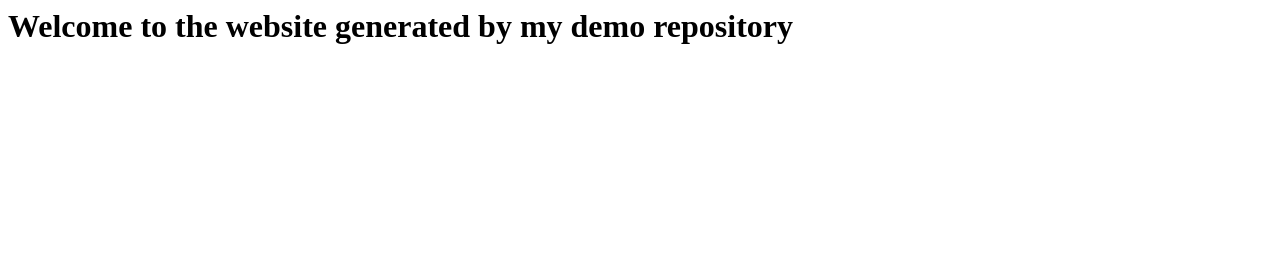
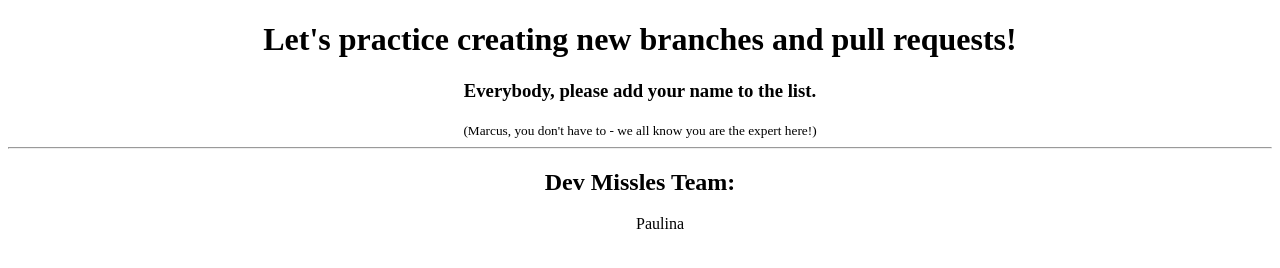
Before and after one commit to dev-missiles/demo-repository, a website: page index.html in a window 1280 px wide. Drawn offline with Linux system fonts and the light colour scheme.

Commit message:
add task in index.html

```diff
--- a/index.html
+++ b/index.html
@@ -1 +1,35 @@
-<h1>Welcome to the website generated by my demo repository</h1>
+<!DOCTYPE html>
+<html lang="en">
+  <head>
+    <meta charset="UTF-8" />
+    <meta http-equiv="X-UA-Compatible" content="IE=edge" />
+    <meta name="viewport" content="width=device-width, initial-scale=1.0" />
+    <title>Document</title>
+
+    <style>
+      body {
+        text-align: center;
+      }
+
+      ul {
+        list-style-type: none;
+      }
+    </style>
+  </head>
+  <body>
+    <div>
+      <h1>Let's practice creating new branches and pull requests!</h1>
+      <h3>Everybody, please add your name to the list.</h3>
+      <small>(Marcus, you don't have to - we all know you are the expert here!)</small>
+    </div>
+    <hr />
+    <div>
+      <h2>Dev Missles Team:</h2>
+
+      <ul>
+        <li>Paulina</li>
+      </ul>
+
+    </div>
+  </body>
+</html>
```
